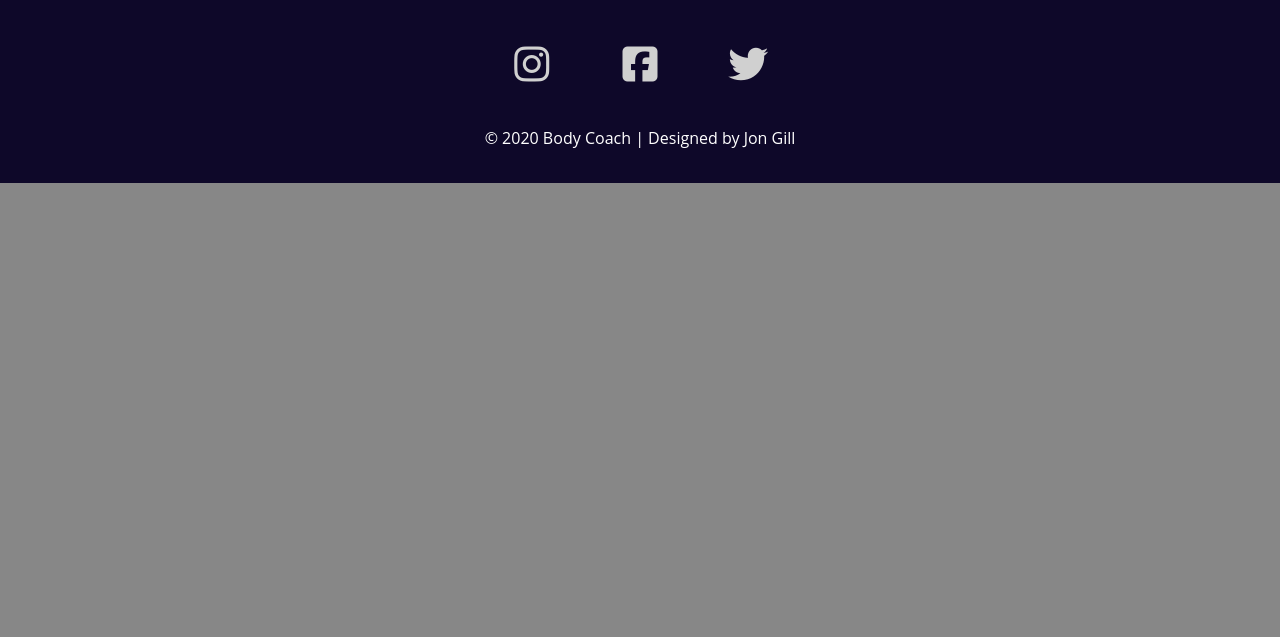
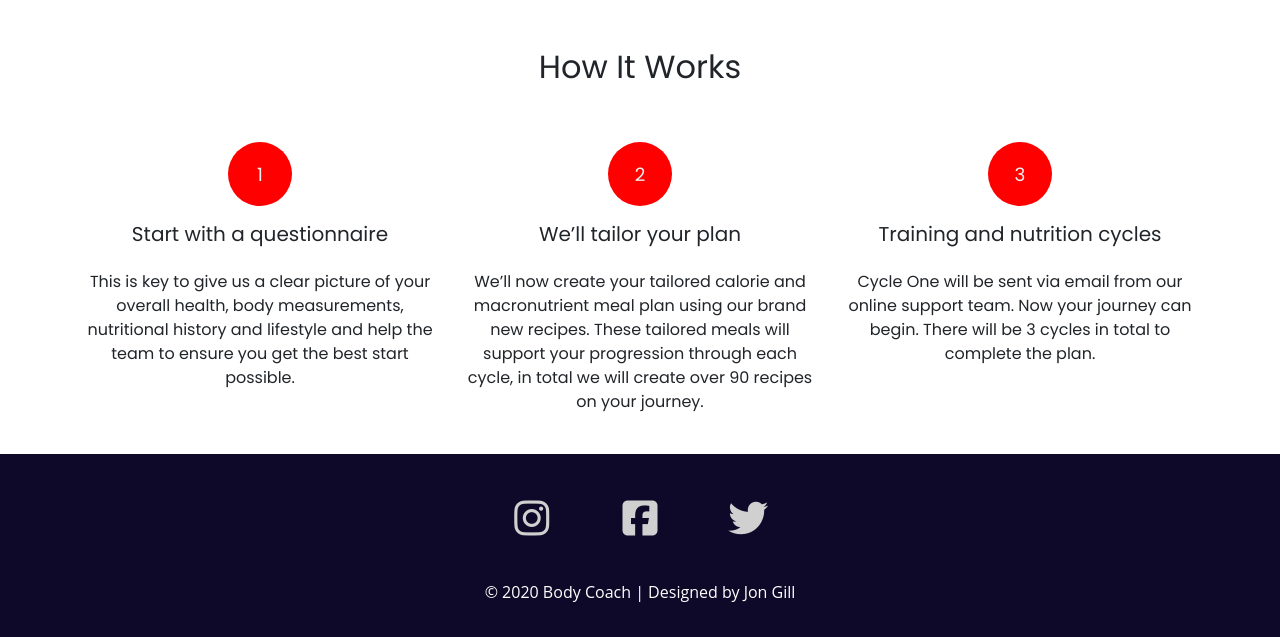
Before and after one commit to jpg6453/body-coach, a Django app: page / in a window 1280 px wide. Shown: the part 888-1525 px from the top of the page. Before the commit the page ends 1071 px from the top, so only its background shows below. Run offline with Django 3.2, Linux system fonts and the light colour scheme; some libraries are stand-ins or nearby versions.

Commit message:
add how it works section

```diff
--- a/home/templates/home/index.html
+++ b/home/templates/home/index.html
@@ -18,5 +18,25 @@
     <!--Opaque Overlay-->
 	<div class="opaque-overlay">&nbsp;</div>
 </header>
+<div class="container">
+    <h2 class="text-center pt-5">How It Works</h2>
+    <div class="row text-center pb-4 pt-5">
+        <div class="col-md-4">
+            <span class="plan-steps mx-auto">1</span>
+            <h5 class="pb-3 pt-3">Start with a questionnaire</h5>
+            <p>This is key to give us a clear picture of your overall health, body measurements, nutritional history and lifestyle and help the team to ensure you get the best start possible.</p>
+        </div>
+        <div class="col-md-4">
+            <span class="plan-steps mx-auto">2</span>
+            <h5 class="pb-3 pt-3">We’ll tailor your plan</h5>
+            <p>We’ll now create your tailored calorie and macronutrient meal plan using our brand new recipes. These tailored meals will support your progression through each cycle, in total we will create over 90 recipes on your journey.</p>
+        </div>
+        <div class="col-md-4">
+            <span class="plan-steps mx-auto">3</span>
+            <h5 class="pb-3 pt-3">Training and nutrition cycles</h5>
+            <p>Cycle One will be sent via email from our online support team. Now your journey can begin. There will be 3 cycles in total to complete the plan.</p>
+        </div>
+    </div>
+</div>
 
 {% endblock %}
--- a/static/css/base.css
+++ b/static/css/base.css
@@ -71,13 +71,17 @@ header.masthead .masthead-content .masthead-subheading {
     max-height:30rem;
 }
 
-/*-------------------------------------------------------------------------CTA*/
-
-.call-to-action {
-	background-color: #2d2d30;
-	background: url('/media/nike_runner.jpg');
-	background-size: cover;
-	height: 15rem;
+/*-------------------------------------------------------------------------plan-steps*/
+.plan-steps{
+    background-color: red;
+    width: 4rem;
+    height: 4rem;
+    border-radius: 50%;
+    display:flex;
+    align-items: center;
+    justify-content: center;
+    font-size:1.15rem;
+    color:#f0f0f0;
 }
 
 /*-------------------------------------------------------------------------footer*/
```
